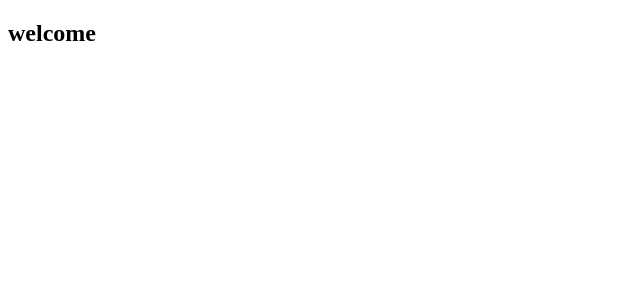
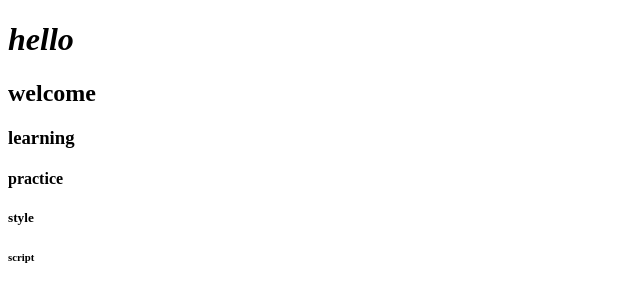
Before and after one commit to shanmugapriyasivaraj/FirstProgram, a plain HTML site: page firstProgram/index.html in a window 1280 px wide. Shown: the whole page, without its empty margins (0-640 px from the left). Drawn offline with Linux system fonts and the light colour scheme.

Commit message:
headertag

```diff
--- a/firstProgram/index.html
+++ b/firstProgram/index.html
@@ -5,9 +5,14 @@
     <meta http-equiv="X-UA-Compatible" content="IE=edge" />
     <meta name="viewport" content="width=device-width, initial-scale=1.0" />
     <title>Priya's WebSite!</title>
-    <link rel="stylesheet" href="style.css">
+    <link rel="stylesheet" href="style.css" />
   </head>
   <body>
-    <h2 class=main>welcome</h2></p>
+    <h1><i>hello</i></h1>
+    <h2>welcome</h2>
+    <h3>learning</h3>
+    <h4>practice</h4>
+    <h5>style</h5>
+    <h6>script</h6>
   </body>
 </html>
```
